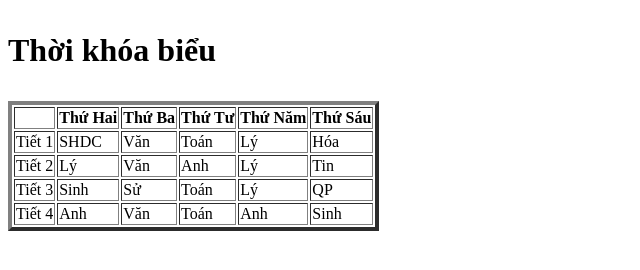
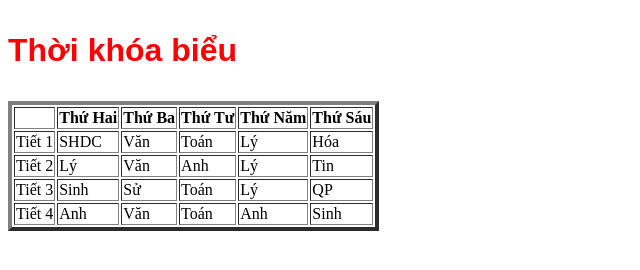
Before and after one commit to candyfloss1534/baigithub, a plain HTML site: page Contents/tkb.html in a window 1280 px wide. Shown: the whole page, without its empty margins (0-640 px from the left). Drawn offline with Linux system fonts and the light colour scheme; files that its build step writes are made by us from their sources.

Commit message:
Update style.css

```diff
--- a/style.css
+++ b/style.css
@@ -2,3 +2,8 @@ html {
   height: 100%;
   width: 100%;
 }
+h1
+{
+  color: red;
+  font-family: "arial";
+}
```
